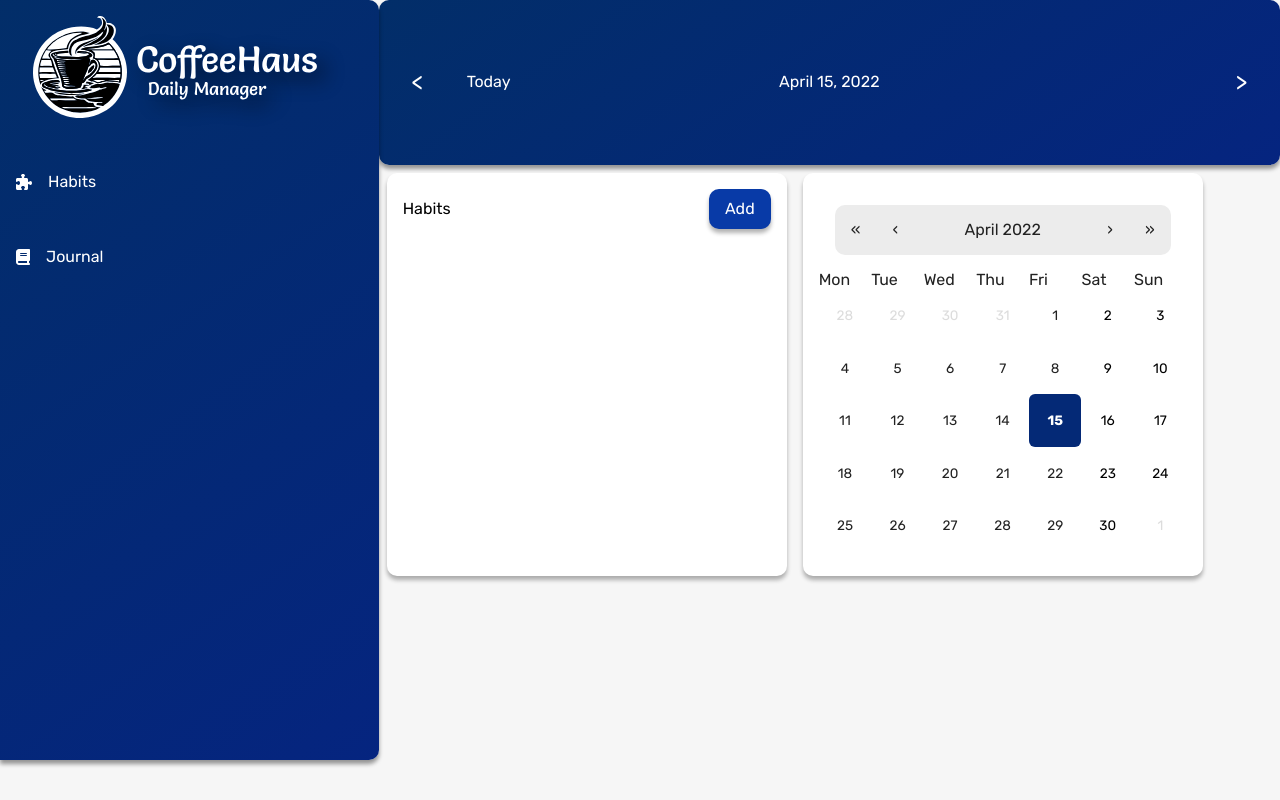
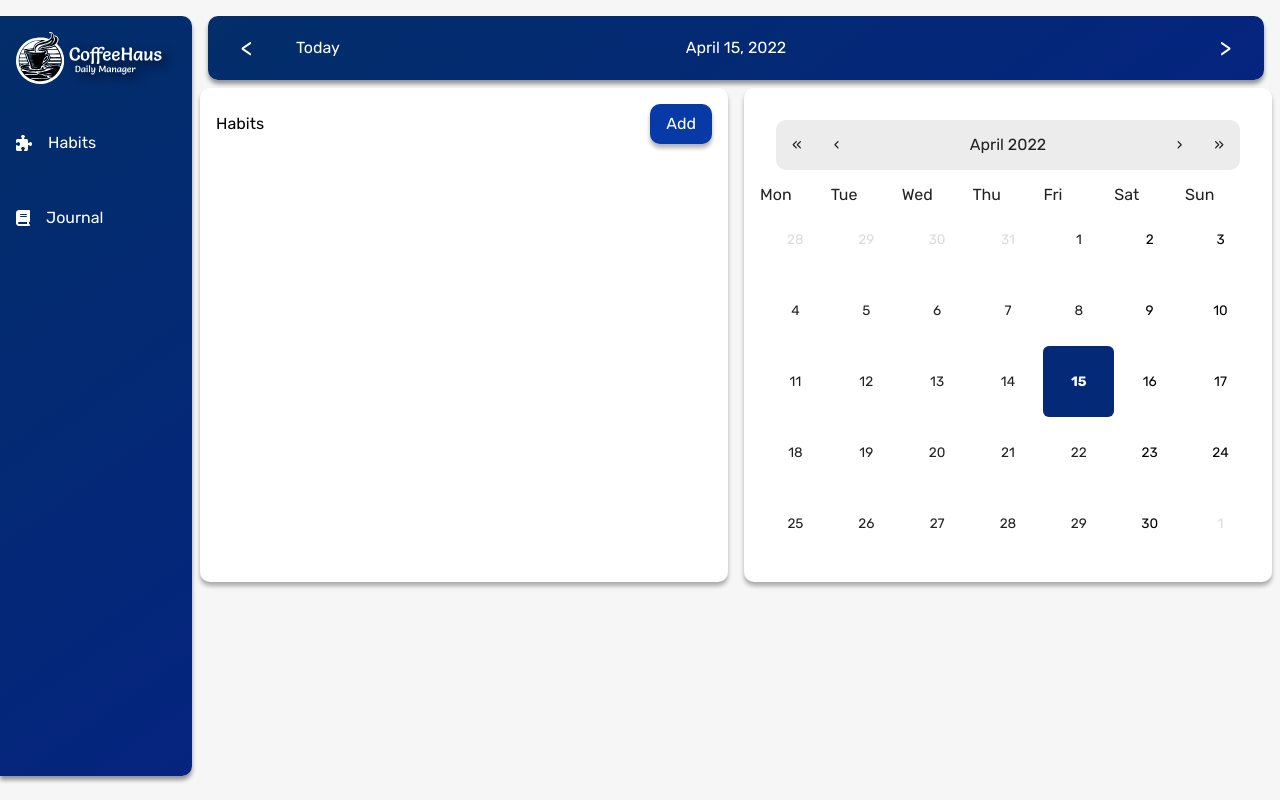
Before and after one commit to Jrwolf99/Coffee-Haus, a React (Create React App) app: page / in a window 1280 px wide. Built offline with nearby package versions, Linux system fonts and the light colour scheme.

Commit message:
fixed sizing

```diff
--- a/src/components/App.jsx
+++ b/src/components/App.jsx
@@ -25,7 +25,8 @@ grid-template: "sidenav datenav datenav"
 
 const StyledWorkspace = styled.div`
   grid-area: workspace;
-  width: 65vw;
+  width: 85vw;
+  height: 87vh;
 `;
 
 
--- a/src/components/DateNav/DateNav.jsx
+++ b/src/components/DateNav/DateNav.jsx
@@ -6,9 +6,14 @@ import styled from "styled-components"
 import { StyledTodayDateNavBtn, StyledWhiteButton } from "../StyledComponents/Buttons";
 
 const StyledDateNav = styled.div`
+
   padding: 1em;
+
   grid-area: datenav;
-  width: 100%;
+  height: 8vh;
+  margin: 2vh 1rem 0 1rem;
+
+
   display: flex;
   justify-content: space-between;
   align-items: center;
@@ -16,9 +21,8 @@ const StyledDateNav = styled.div`
   box-shadow: 0px 4px 4px rgba(0, 0, 0, 0.4);
   border-radius: 10px;
   color: white;
-@media (max-width: 900px) {
-  width: 70vw;
-}
+
+
 `;
 
 
--- a/src/components/SideNav/SideNav.jsx
+++ b/src/components/SideNav/SideNav.jsx
@@ -22,6 +22,7 @@ import { StyledTodayBtn } from "../StyledComponents/Buttons";
 const StyledSideNav = styled.div`
   grid-area: sidenav;
   height: 95vh;
+  margin-top: 2vh;
 
   border-radius: 0 10px 10px 0;
   background: var(--gradient-blue);
```
